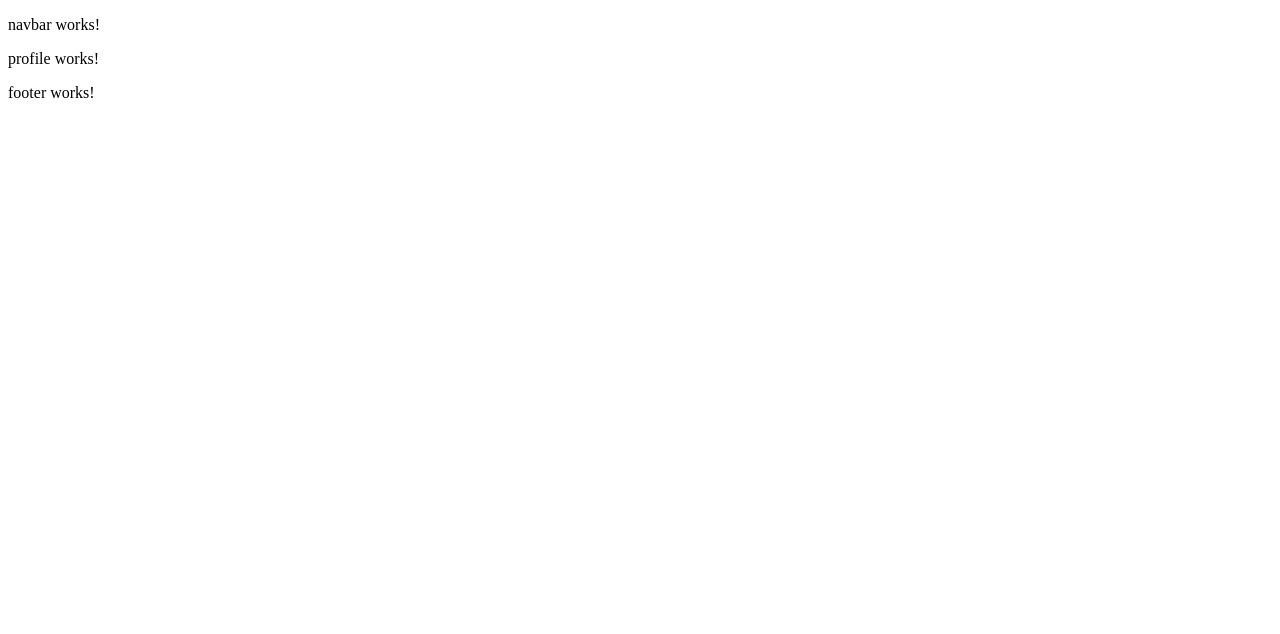
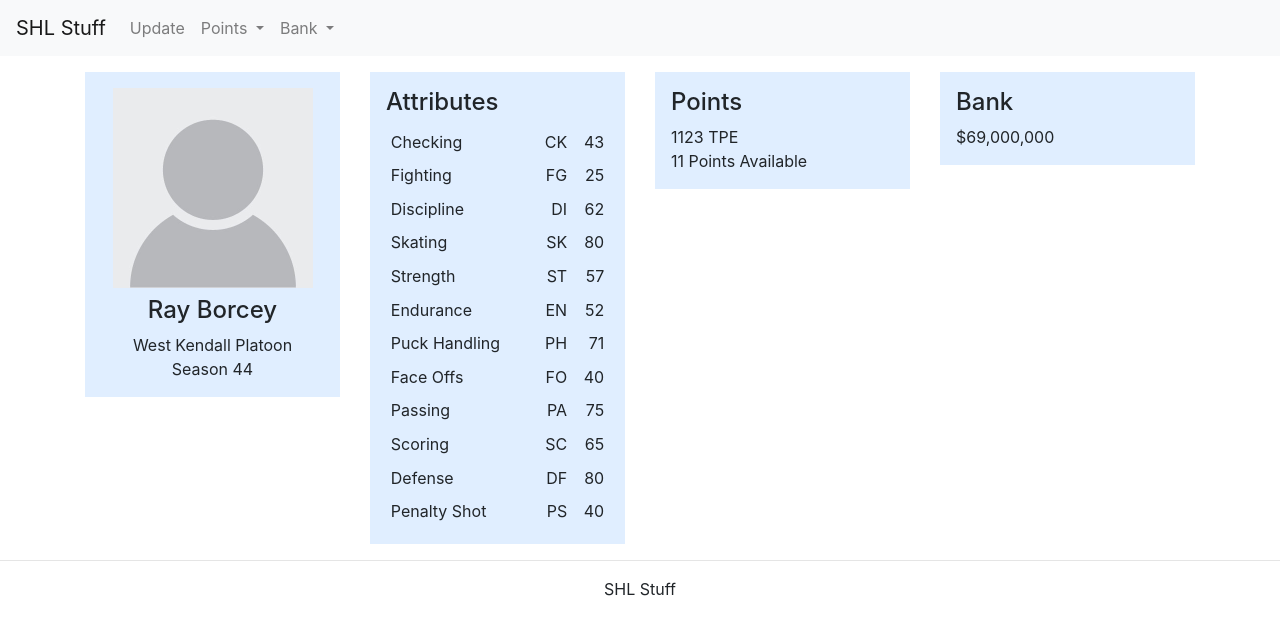
Before and after one commit to bojobiscuit/HockeyManagerWebsite, an Angular app: page / in a window 1280 px wide. Shown: the top 634 px of the page. Built offline with nearby package versions, Linux system fonts and the light colour scheme.

Commit message:
creating basic profile page

```diff
--- a/angular.json
+++ b/angular.json
@@ -29,7 +29,11 @@
             "styles": [
               "src/styles.scss"
             ],
-            "scripts": [],
+            "scripts": [
+              "node_modules/jquery/dist/jquery.min.js",
+              "node_modules/popper.js/dist/umd/popper.min.js",
+              "node_modules/bootstrap/dist/js/bootstrap.min.js"
+            ],
             "es5BrowserSupport": true
           },
           "configurations": {
@@ -86,7 +90,11 @@
             "styles": [
               "src/styles.scss"
             ],
-            "scripts": [],
+            "scripts": [
+              "node_modules/jquery/dist/jquery.min.js",
+              "node_modules/popper.js/dist/umd/popper.min.js",
+              "node_modules/bootstrap/dist/js/bootstrap.min.js"
+            ],
             "assets": [
               "src/favicon.ico",
               "src/assets"
--- a/package.json
+++ b/package.json
@@ -19,7 +19,10 @@
     "@angular/platform-browser": "~7.2.0",
     "@angular/platform-browser-dynamic": "~7.2.0",
     "@angular/router": "~7.2.0",
+    "bootstrap": "^4.3.1",
     "core-js": "^2.5.4",
+    "jquery": "^3.3.1",
+    "popper.js": "^1.14.7",
     "rxjs": "~6.3.3",
     "tslib": "^1.9.0",
     "zone.js": "~0.8.26"
--- a/src/app/app.component.html
+++ b/src/app/app.component.html
@@ -1,3 +1,5 @@
 <navbar></navbar>
-<router-outlet></router-outlet>
+<div class="container">
+    <router-outlet></router-outlet>
+</div>
 <footer></footer>
--- a/src/app/common/footer/footer.component.html
+++ b/src/app/common/footer/footer.component.html
@@ -1,3 +1,2 @@
-<p>
-  footer works!
-</p>
+<hr />
+<div class="text-center">SHL Stuff</div>
--- a/src/app/common/navbar/navbar.component.html
+++ b/src/app/common/navbar/navbar.component.html
@@ -1,3 +1,31 @@
-<p>
-  navbar works!
-</p>
+<nav class="navbar navbar-expand-lg navbar-light bg-light mb-3">
+  <a class="navbar-brand" [routerLink]="['']">SHL Stuff</a>
+  <button class="navbar-toggler" type="button" data-toggle="collapse" data-target="#navbarSupportedContent" aria-controls="navbarSupportedContent" aria-expanded="false" aria-label="Toggle navigation">
+    <span class="navbar-toggler-icon"></span>
+  </button>
+  <div class="collapse navbar-collapse" id="navbarSupportedContent">
+    <ul class="navbar-nav mr-auto">
+      <li class="nav-item">
+        <a class="nav-link" [routerLink]="['/updateplayer']">Update</a>
+      </li>
+      <li class="nav-item dropdown">
+        <a class="nav-link dropdown-toggle" href="#" id="navbarDropdown" role="button" data-toggle="dropdown" aria-haspopup="true" aria-expanded="false">
+          Points
+        </a>
+        <div class="dropdown-menu" aria-labelledby="navbarDropdown">
+          <a class="dropdown-item" [routerLink]="['/pt/active']">Available Tasks</a>
+          <a class="dropdown-item" [routerLink]="['/pt/history']">Point History</a>
+        </div>
+      </li>
+      <li class="nav-item dropdown">
+        <a class="nav-link dropdown-toggle" href="#" id="navbarDropdown" role="button" data-toggle="dropdown" aria-haspopup="true" aria-expanded="false">
+          Bank
+        </a>
+        <div class="dropdown-menu" aria-labelledby="navbarDropdown">
+          <a class="dropdown-item" [routerLink]="['/bank/submit']">New Transaction</a>
+          <a class="dropdown-item" [routerLink]="['/bank/history']">Transaction History</a>
+        </div>
+      </li>
+    </ul>
+  </div>
+</nav>
--- a/src/app/pages/profile/profile.component.html
+++ b/src/app/pages/profile/profile.component.html
@@ -1,3 +1,94 @@
-<p>
-  profile works!
-</p>
+<div class="row">
+  <div class="col-sm-3">
+    <div class="text-center py-3" style="background: rgb(224, 238, 255)">
+      <img id="profileImage" src="../../../assets/img/placeholder.jpg" style="max-width: 200px" />
+      <div id="profileInfo" class="mt-2">
+        <h4 id="playerName">Ray Borcey</h4>
+        <span id="teamName">West Kendall Platoon</span><br />
+        <span id="seasonDrafted">Season 44</span><br />
+      </div>
+    </div>
+  </div>
+  <div class="col-sm-3">
+    <div class="p-3" style="background: rgb(224, 238, 255)">
+      <h4>Attributes</h4>
+      <table id="playerAttributes" class="table table-sm table-borderless m-0">
+        <tbody>
+          <tr>
+            <td>Checking</td>
+            <td>CK</td>
+            <td>43</td>
+          </tr>
+          <tr>
+            <td>Fighting</td>
+            <td>FG</td>
+            <td>25</td>
+          </tr>
+          <tr>
+            <td>Discipline</td>
+            <td>DI</td>
+            <td>62</td>
+          </tr>
+          <tr>
+            <td>Skating</td>
+            <td>SK</td>
+            <td>80</td>
+          </tr>
+          <tr>
+            <td>Strength</td>
+            <td>ST</td>
+            <td>57</td>
+          </tr>
+          <tr>
+            <td>Endurance</td>
+            <td>EN</td>
+            <td>52</td>
+          </tr>
+          <tr>
+            <td>Puck Handling</td>
+            <td>PH</td>
+            <td>71</td>
+          </tr>
+          <tr>
+            <td>Face Offs</td>
+            <td>FO</td>
+            <td>40</td>
+          </tr>
+          <tr>
+            <td>Passing</td>
+            <td>PA</td>
+            <td>75</td>
+          </tr>
+          <tr>
+            <td>Scoring</td>
+            <td>SC</td>
+            <td>65</td>
+          </tr>
+          <tr>
+            <td>Defense</td>
+            <td>DF</td>
+            <td>80</td>
+          </tr>
+          <tr>
+            <td>Penalty Shot</td>
+            <td>PS</td>
+            <td>40</td>
+          </tr>
+        </tbody>
+      </table>
+    </div>
+  </div>
+  <div class="col-sm-3">
+    <div class="p-3" style="background: rgb(224, 238, 255)">
+      <h4>Points</h4>
+      <span id="pointTotal">1123 TPE</span><br />
+      <span id="pointAvailable">11 Points Available</span><br />
+    </div>
+  </div>
+  <div class="col-sm-3">
+    <div class="p-3" style="background: rgb(224, 238, 255)">
+      <h4>Bank</h4>
+      <span id="bankBalance">$69,000,000</span><br />
+    </div>
+  </div>
+</div>
--- a/src/app/pages/profile/profile.component.scss
+++ b/src/app/pages/profile/profile.component.scss
@@ -0,0 +1,4 @@
+#playerAttributes td:nth-child(2),
+#playerAttributes td:nth-child(3) {
+    text-align: right;
+}
--- a/src/styles.scss
+++ b/src/styles.scss
@@ -1 +1,5 @@
-/* You can add global styles to this file, and also import other style files */
+@import "../node_modules/bootstrap/scss/functions";
+// @import "./variables.scss";
+@import "../node_modules/bootstrap/scss/mixins/breakpoints";
+@import "../node_modules/bootstrap/scss/bootstrap";
+// @import "../node_modules/bootswatch/dist/superhero/bootswatch";
```
Also changed, not shown: src/assets/img/placeholder.jpg (added), todo.txt, 1 other file (tests, documents, lock files or other folders).
